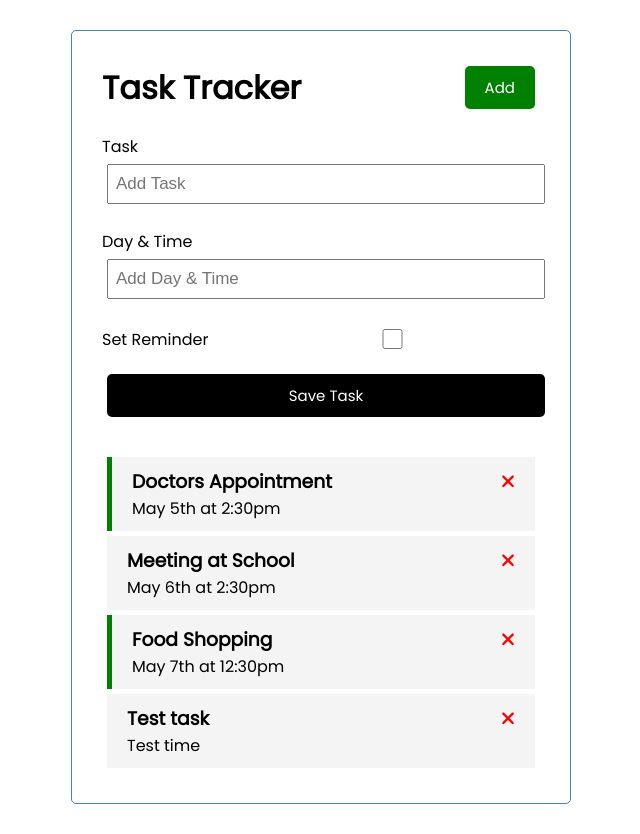
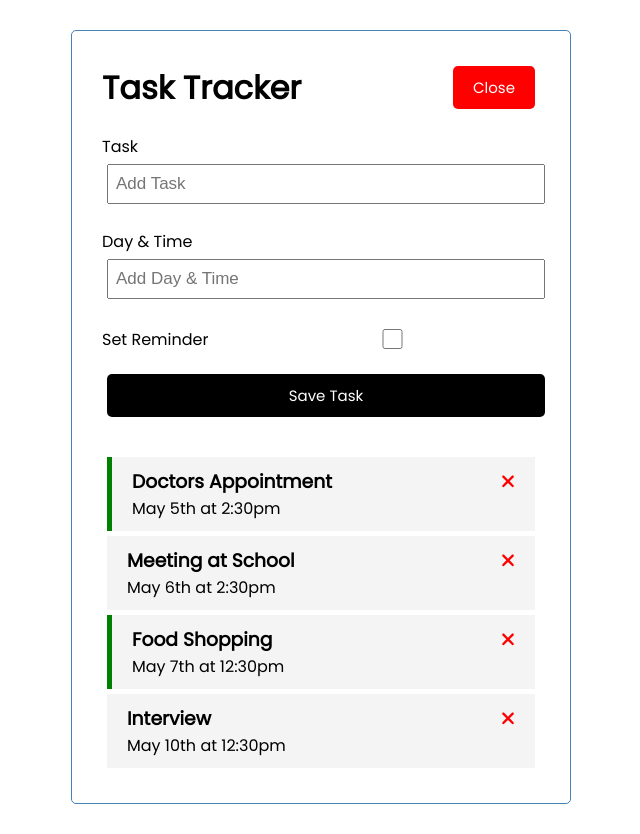
Before and after one commit to braydonmillard/angular-crash, an Angular app: page / in a window 1280 px wide. Both pictures are taken after a click on the button "Add". Shown: the whole page, without its empty margins (319-959 px from the left). Built offline with nearby package versions, Linux system fonts and the light colour scheme; data requests are answered from the project's data file.

Commit message:
Ui Service to show or hide form added

```diff
--- a/db.json
+++ b/db.json
@@ -19,8 +19,8 @@
       "reminder": true
     },
     {
-      "text": "Test task",
-      "day": "Test time",
+      "text": "Interview",
+      "day": "May 10th at 12:30pm",
       "reminder": false,
       "id": 4
     }
--- a/src/app/app.component.html
+++ b/src/app/app.component.html
@@ -1,4 +1,4 @@
 <div class="container">
     <app-header></app-header>
-    <app-tasks></app-tasks>
+    <router-outlet></router-outlet>
 </div>
--- a/src/app/app.module.ts
+++ b/src/app/app.module.ts
@@ -3,6 +3,7 @@
 import { FontAwesomeModule } from '@fortawesome/angular-fontawesome';
 import {HttpClientModule} from '@angular/common/http';
 import {FormsModule} from '@angular/forms';
+import { RouterModule, Routes } from '@angular/router';
 
 import { AppComponent } from './app.component';
 import { HeaderComponent } from './components/header/header.component';
@@ -10,6 +11,10 @@
 import { TasksComponent } from './components/tasks/tasks.component';
 import { TaskItemComponent } from './components/task-item/task-item.component';
 import { AddTaskComponent } from './components/add-task/add-task.component';
+
+const appRoutes: Routes = [
+  {path: '', component: TasksComponent}
+]
 
 @NgModule({
   declarations: [
@@ -24,7 +29,7 @@
     BrowserModule,
     FontAwesomeModule,
     HttpClientModule,
-    FormsModule
+    FormsModule, RouterModule.forRoot(appRoutes, {enableTracing: true}),
   ],
   providers: [],
   bootstrap: [AppComponent]
--- a/src/app/components/add-task/add-task.component.html
+++ b/src/app/components/add-task/add-task.component.html
@@ -1,4 +1,4 @@
-<form class="add-form" (ngSubmit)="onSubmit()">
+<form *ngIf="showAddTask" class="add-form" (ngSubmit)="onSubmit()">
     <div class="form-control">
         <label for="text">Task</label>
         <input type="text" name="text" [(ngModel)]="text" id="text" placeholder="Add Task" />
--- a/src/app/components/add-task/add-task.component.ts
+++ b/src/app/components/add-task/add-task.component.ts
@@ -1,4 +1,6 @@
 import { Component, OnInit, Output, EventEmitter } from '@angular/core';
+import { UiService } from '../../services/ui.service';
+import { Subscription } from 'rxjs';
 import {Task} from '../../Task';
 
 @Component({
@@ -11,8 +13,15 @@
   text!: string;
   day!: string;
   reminder: boolean = false;
+  showAddTask!: boolean;
+  subscription: Subscription;
 
-  constructor() { }
+  constructor(private uiService: UiService) {
+    this.subscription = this.uiService
+    .onToggle()
+    .subscribe
+    ((value => this.showAddTask = value));
+   }
 
   ngOnInit(): void {
   }
--- a/src/app/components/header/header.component.html
+++ b/src/app/components/header/header.component.html
@@ -1,4 +1,4 @@
 <header>
     <h1> {{title}} </h1>
-    <app-button color="green" text="Add" (btnClick)="toggleAddTask()"></app-button>
+    <app-button color="{{showAddTask ? 'red' : 'green'}}" text="{{showAddTask ? 'Close' : 'Add'}}" (btnClick)="toggleAddTask()"></app-button>
 </header>
--- a/src/app/components/header/header.component.ts
+++ b/src/app/components/header/header.component.ts
@@ -1,4 +1,6 @@
 import { Component, OnInit } from '@angular/core';
+import { UiService } from '../../services/ui.service';
+import {Subscription} from 'rxjs';
 
 @Component({
   selector: 'app-header',
@@ -7,15 +9,22 @@
 })
 export class HeaderComponent implements OnInit {
   title: string = 'Task Tracker';
+  showAddTask: boolean = false;
+  subscription!: Subscription;
 
 
-  constructor() { }
+  constructor(private uiService:UiService) {
+    this.subscription = this.uiService
+    .onToggle()
+    .subscribe
+    ((value => this.showAddTask = value));
+   }
 
   ngOnInit(): void {
   }
 
   toggleAddTask() {
-    console.log('toggle');
+    this.uiService.toggleAddTask();
   }
 
 }
--- /dev/null
+++ b/src/app/services/ui.service.ts
@@ -0,0 +1,21 @@
+import { Injectable } from '@angular/core';
+import {Observable, Subject} from 'rxjs'
+
+@Injectable({
+  providedIn: 'root'
+})
+export class UiService {
+  private showAddTask: boolean = false;
+  private subject = new Subject<any>();
+
+  constructor() { }
+
+  toggleAddTask(): void{
+    this.showAddTask = !this.showAddTask;
+    this.subject.next(this.showAddTask);
+  }
+
+  onToggle(): Observable<any> {
+    return this.subject.asObservable();
+  }
+}
```
Also changed, not shown: 1 other file (tests, documents, lock files or other folders).
